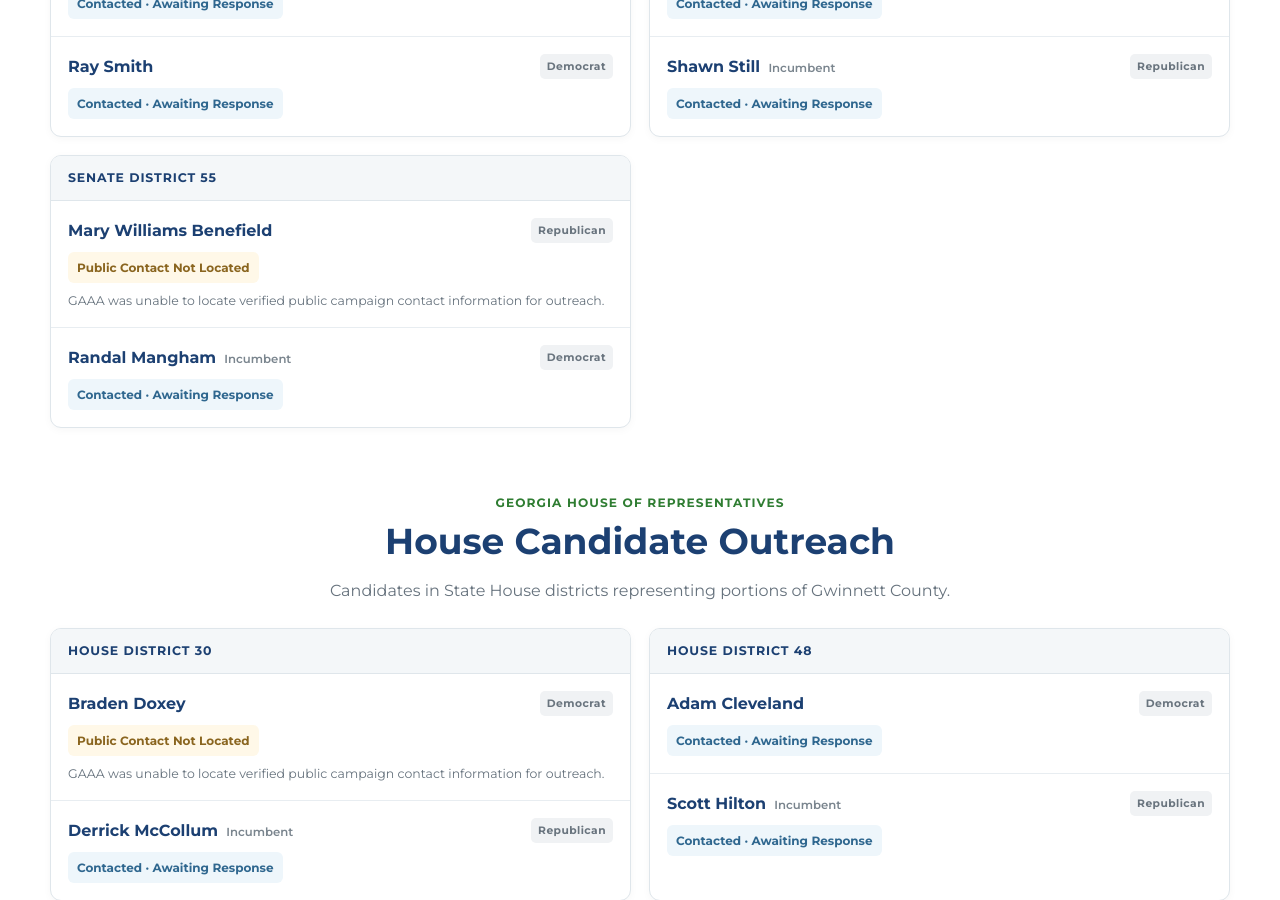
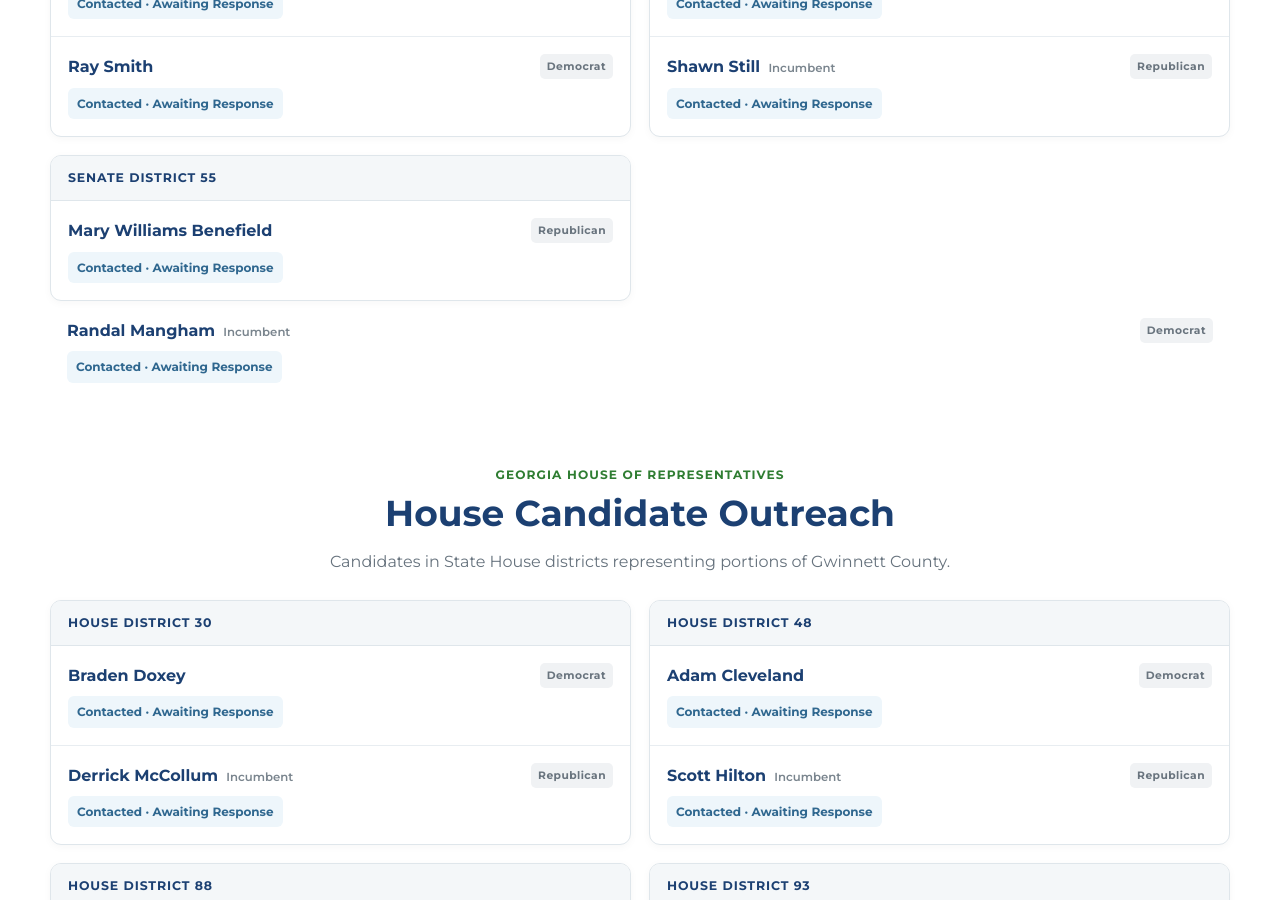
Before and after one commit to whitleybacon/gwinnett-animal-advocacy-alliance, a Jekyll site: the page built from election-2026/state/index.html, in a window 1280 px wide and 900 px high, scrolled down 2398 px. Built offline with Jekyll 4.4.1, drawn with Linux system fonts in a browser that asks for light colours.

Commit message:
Update index.html

```diff
--- a/election-2026/state/index.html
+++ b/election-2026/state/index.html
@@ -931,14 +931,10 @@
             <span class="party-label">Republican</span>
           </div>
 
-          <span class="candidate-status status-not-located">
-            Public Contact Not Located
-          </span>
-
-          <p class="status-detail">
-            GAAA was unable to locate verified public campaign contact
-            information for outreach.
-          </p>
+            <span class="candidate-status status-awaiting">
+              Contacted · Awaiting Response
+            </span>
+          </div>
 
         </div>
 
@@ -956,8 +952,6 @@
           <span class="candidate-status status-awaiting">
             Contacted · Awaiting Response
           </span>
-
-        </div>
 
       </article>
 
@@ -1000,14 +994,9 @@
           <span class="party-label">Democrat</span>
         </div>
 
-          <span class="candidate-status status-not-located">
-            Public Contact Not Located
-          </span>
-
-          <p class="status-detail">
-            GAAA was unable to locate verified public campaign contact
-            information for outreach.
-          </p>
+        <span class="candidate-status status-awaiting">
+          Contacted · Awaiting Response
+        </span>
       </div>
 
         <div class="candidate-entry">
```
Lines whose indentation alone changed are shown as unchanged.
